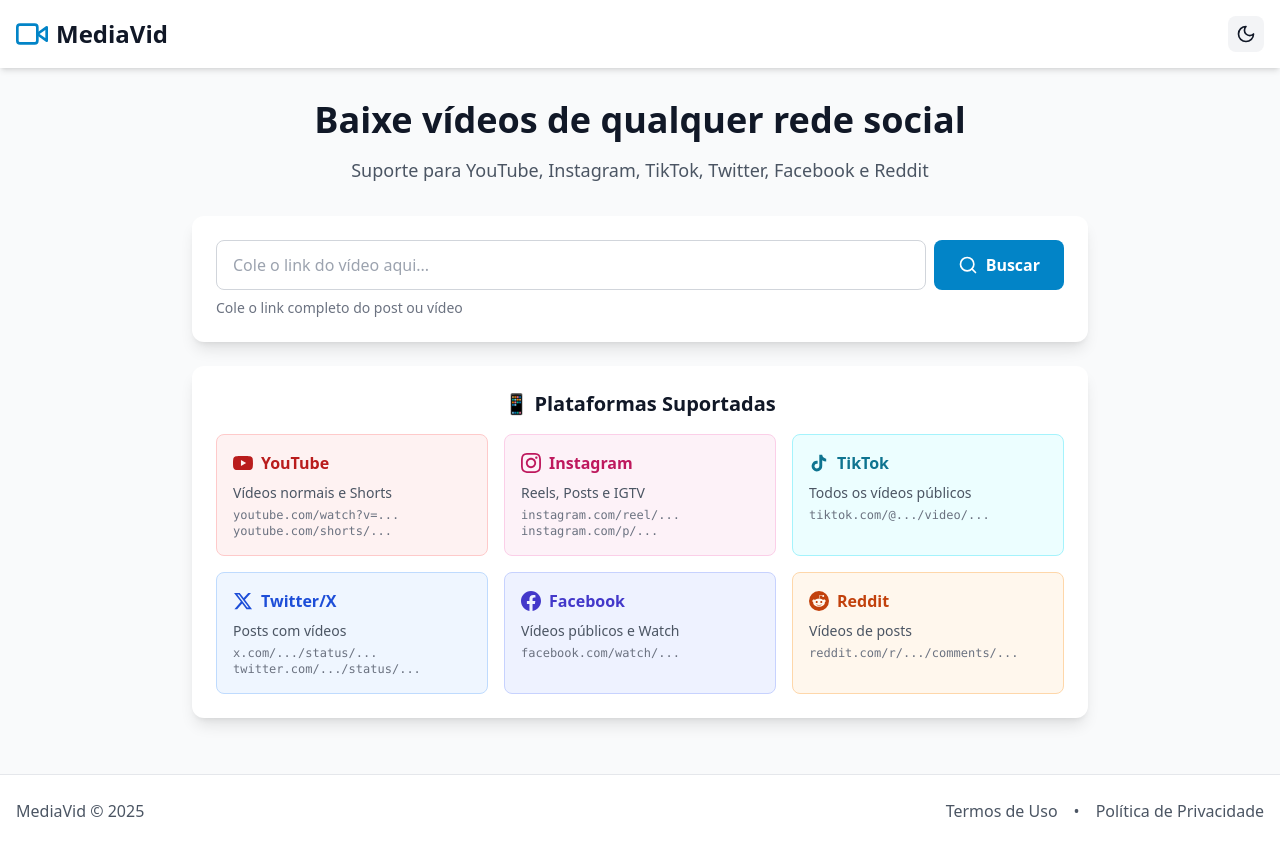
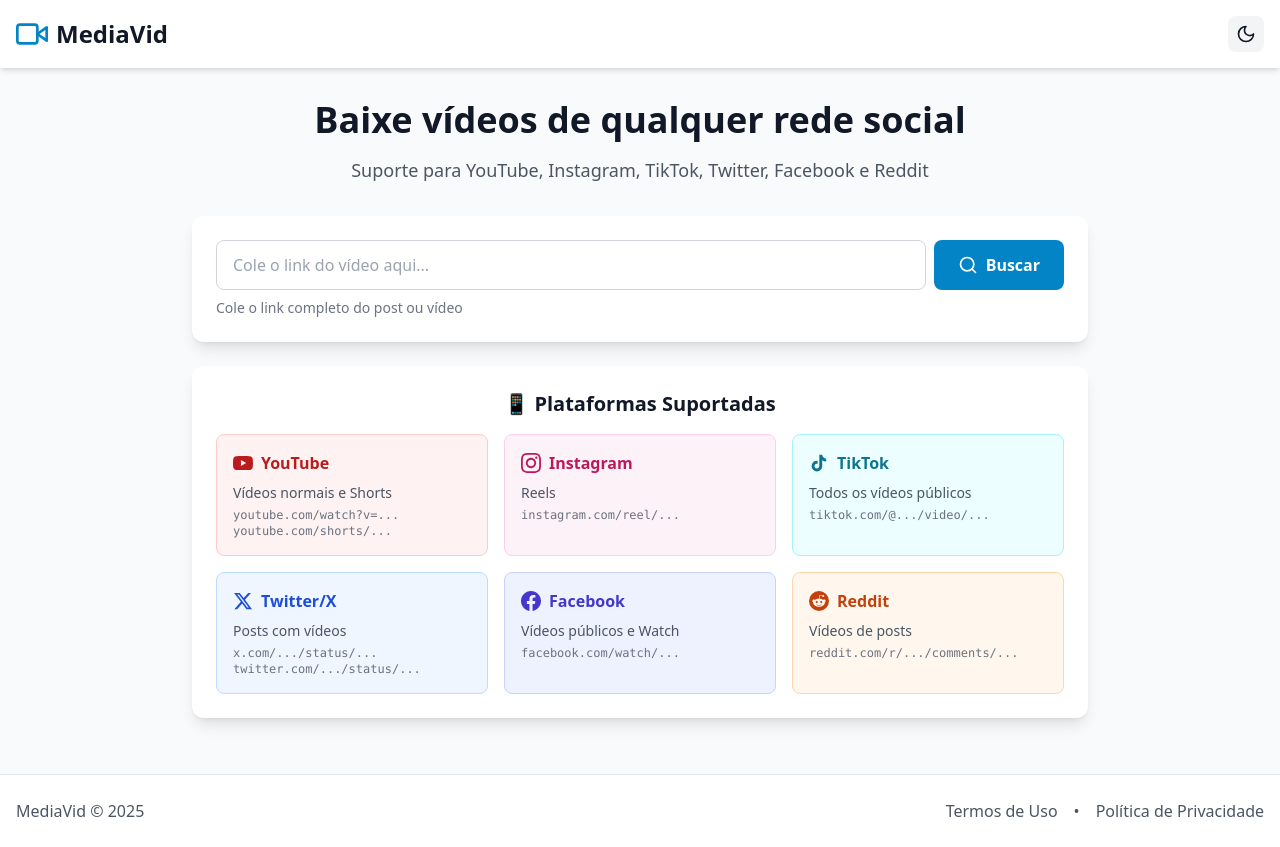
Before and after one commit to willyannov/MediaVid, a React (Vite) app in the folder frontend/: page / in a window 1280 px wide. Built offline with nearby package versions, Linux system fonts and the light colour scheme; no server answers.

Commit message:
fix: texto instagram

```diff
--- a/frontend/src/pages/Home.jsx
+++ b/frontend/src/pages/Home.jsx
@@ -160,11 +160,9 @@
                     <InstagramIcon className="w-5 h-5" />
                     Instagram
                   </div>
-                  <p className="text-sm text-gray-600 dark:text-gray-400">Reels, Posts e IGTV</p>
+                  <p className="text-sm text-gray-600 dark:text-gray-400">Reels</p>
                   <code className="text-xs text-gray-500 dark:text-gray-500 mt-1 block">
                     instagram.com/reel/...
-                    <br />
-                    instagram.com/p/...
                   </code>
                 </div>
 
```
